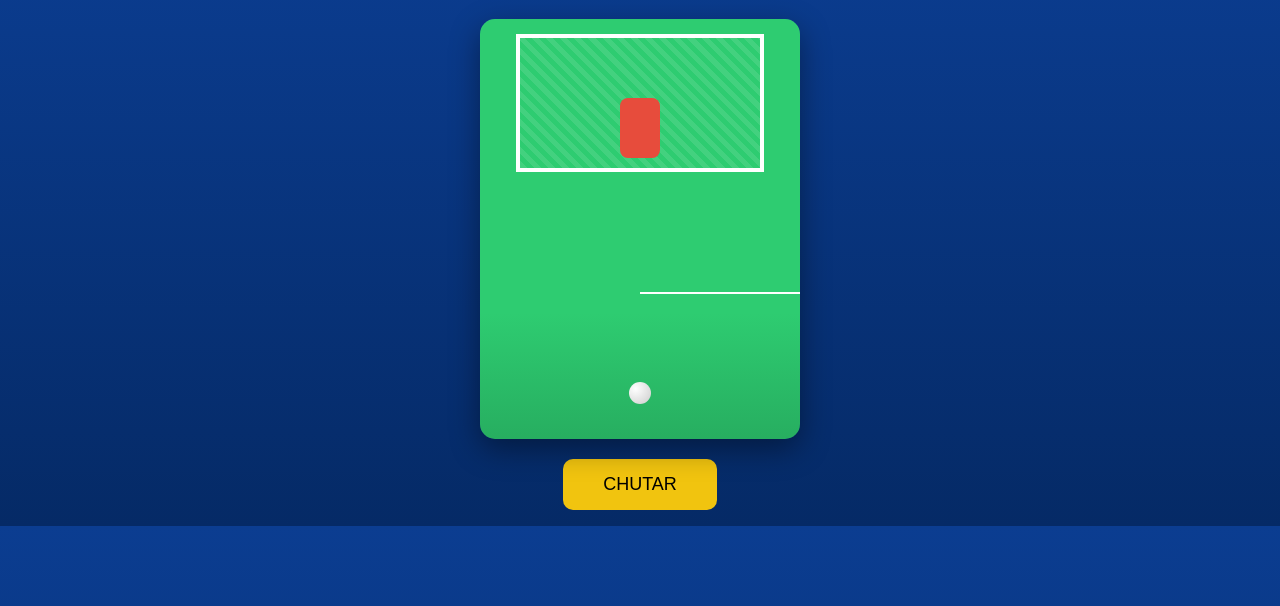
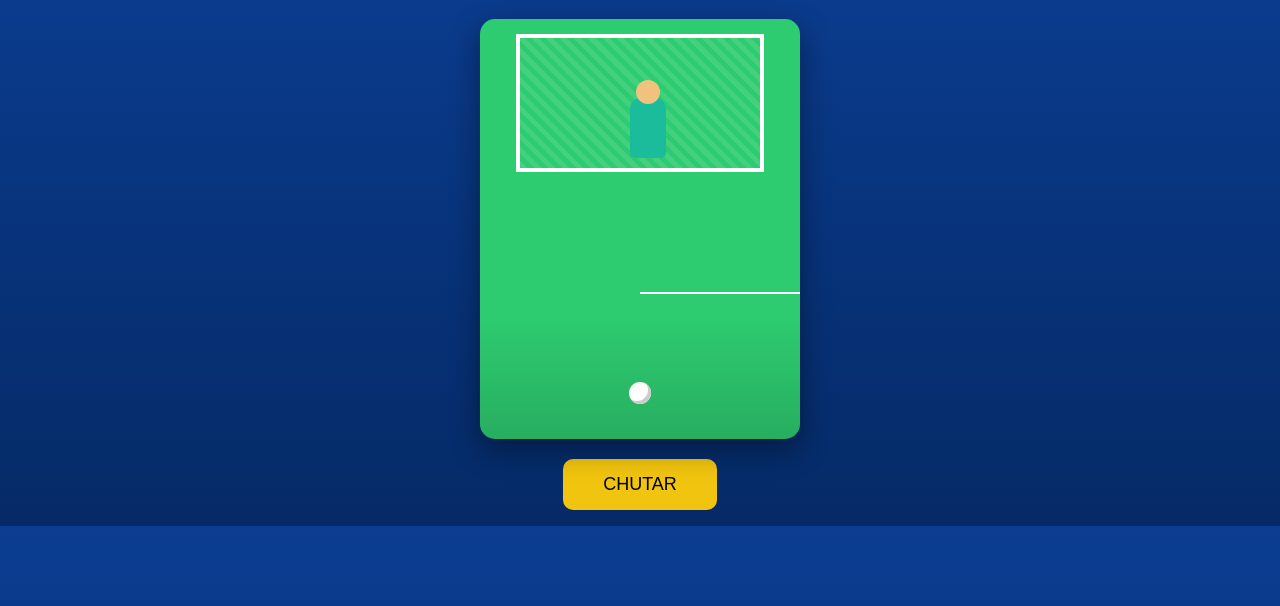
Before and after one commit to nichelemkt3-hub/jogo-promocional, a plain HTML site: page index.html in a window 1280 px wide. Shown: the part 62-668 px from the top of the page. Drawn offline with Linux system fonts and the light colour scheme.

Commit message:
Update style.css

```diff
--- a/style.css
+++ b/style.css
@@ -44,28 +44,39 @@ body {
   );
 }
 
-/* GOLEIRO */
+/* GOLEIRO BONECO */
 .goleiro {
   position: absolute;
   bottom: 10px;
-  left: 100px;
-  width: 40px;
+  left: 110px;
+  width: 36px;
   height: 60px;
-  background: #e74c3c;
-  border-radius: 8px;
-  transition: left 0.4s ease;
+  background: #1abc9c;
+  border-radius: 10px 10px 5px 5px;
 }
 
-/* BOLA */
+.goleiro::before {
+  content: "";
+  position: absolute;
+  top: -18px;
+  left: 6px;
+  width: 24px;
+  height: 24px;
+  background: #f1c27d;
+  border-radius: 50%;
+}
+
+/* BOLA REAL */
 .bola {
   position: absolute;
   bottom: 35px;
   left: 50%;
   width: 22px;
   height: 22px;
-  background: radial-gradient(circle at 30% 30%, #fff, #ccc);
+  background: white;
   border-radius: 50%;
   transform: translateX(-50%);
+  box-shadow: inset -3px -3px 0 #ccc;
   transition: transform 0.7s ease-out;
 }
 
```
